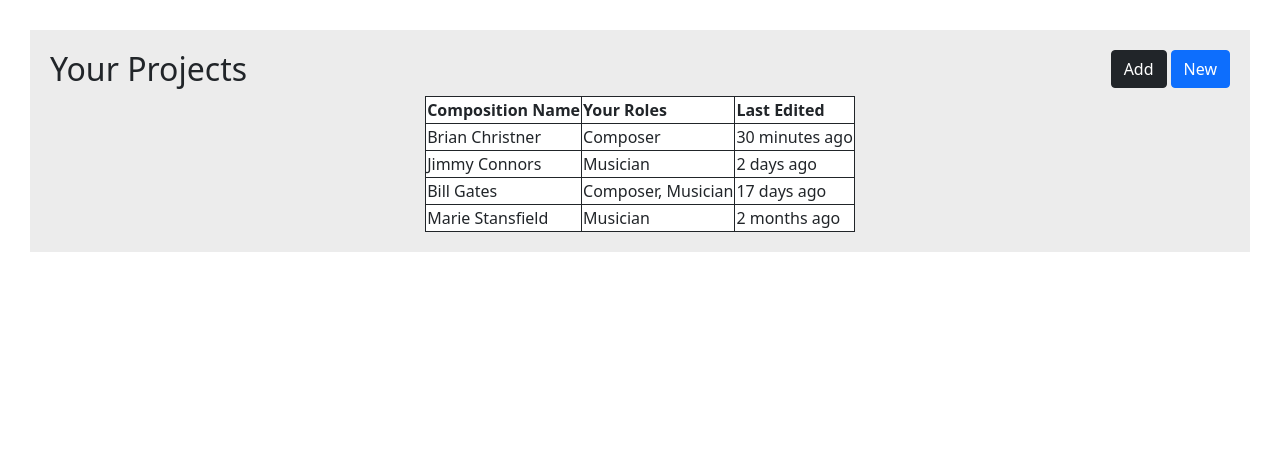
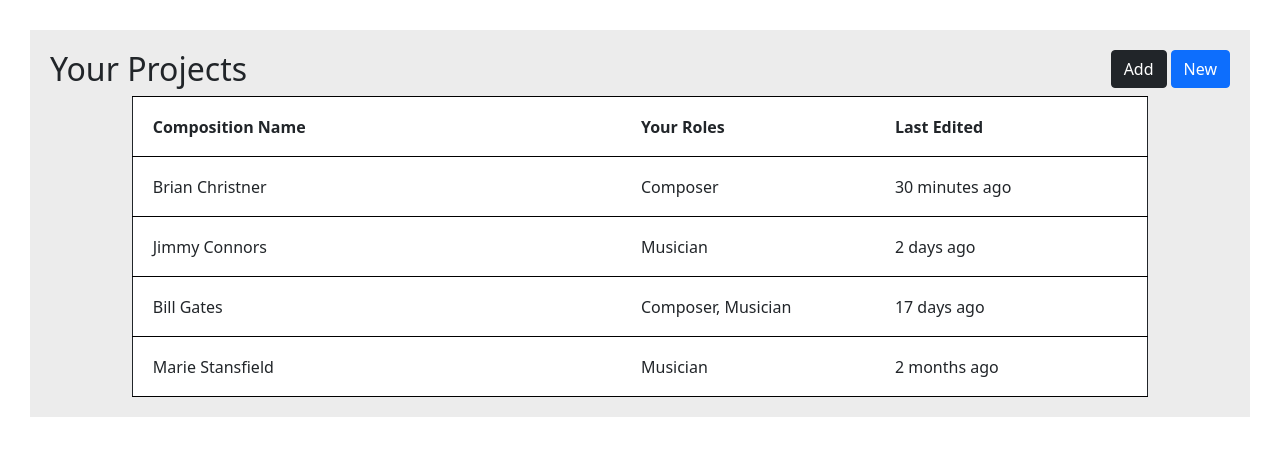
Before and after one commit to atEchoOff/remote-record, a PHP site: page / in a window 1280 px wide. Shown: the part 56-512 px from the top of the page. Run offline with PHP 8.4, Linux system fonts and the light colour scheme.

Commit message:
Finishing table styling on index

```diff
--- a/index.html
+++ b/index.html
@@ -48,9 +48,9 @@
           <div style="clear:both"></div>
           <table>
             <tr>
-              <th>Composition Name</th>
-              <th>Your Roles</th>
-              <th>Last Edited</th>
+              <th style="width:30%;">Composition Name</th>
+              <th style="width:15%;">Your Roles</th>
+              <th style="width:15%;">Last Edited</th>
             </tr>
             <tr>
               <td>Brian Christner</td>
--- a/styles/main.css
+++ b/styles/main.css
@@ -14,10 +14,22 @@
     float: left;
 }
 
-table, th, td {
+table {
     border: 1px solid !important;
     background-color: white;
-    margin-left:0px;
-    margin-right:0px;
     margin: auto;
 }
+
+/* Only horizontal bars on tables */
+tr {
+    border-bottom: 1px solid black;
+    border-top: 1px solid black;
+    border-collapse: collapse;
+    height: 60px;
+}
+
+/* Add left padding to tables */
+td:first-child, th:first-child {
+  padding-left:20px;
+  padding-right:0;
+}
```
